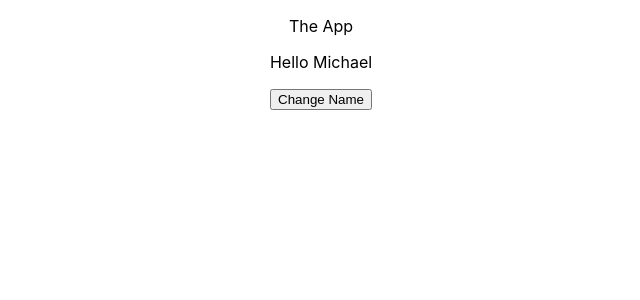
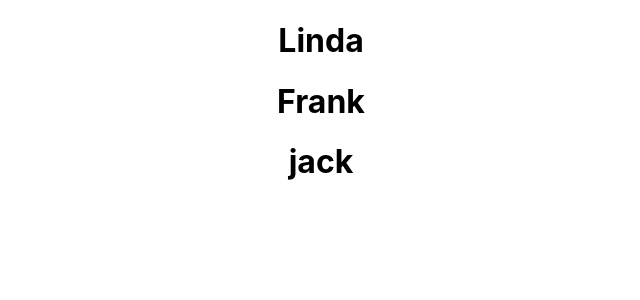
Before and after one commit to michabre/react-rolodex-project, a React (Create React App) app: page / in a window 1280 px wide. Shown: the top 300 px of the page, without its empty margins (319-959 px from the left). Built offline with nearby package versions, Linux system fonts and the light colour scheme.

Commit message:
adding monsters

```diff
--- a/src/App.tsx
+++ b/src/App.tsx
@@ -1,14 +1,27 @@
 import { Component } from 'react';
 import './App.css';
 
-type MyProps = {};
-type MyState = { name: string };
+type Monster = { name: string }
+type AppProps = {};
+type AppState = { monsters:Monster[] };
 
-class App extends Component<MyProps, MyState> {
+
+class App extends Component<AppProps, AppState> {
   constructor(props:any) {
     super(props);
     this.state = {
-      name: 'Michael'
+      monsters: [
+        {
+          name: "Linda"
+        },
+        {
+          name: "Frank"
+        },
+        {
+          name: "jack"
+        }
+      ]
+
     }
 
   }
@@ -16,9 +29,9 @@ class App extends Component<MyProps, MyState> {
   render() {
     return (
       <div className="App">
-        <p>The App</p>
-        <p>Hello {this.state.name}</p>
-        <button>Change Name</button>
+        {this.state.monsters.map(
+          (monster, index) => <h1 key={index}>{monster.name}</h1>)
+        }
       </div>
     );
   }
```
